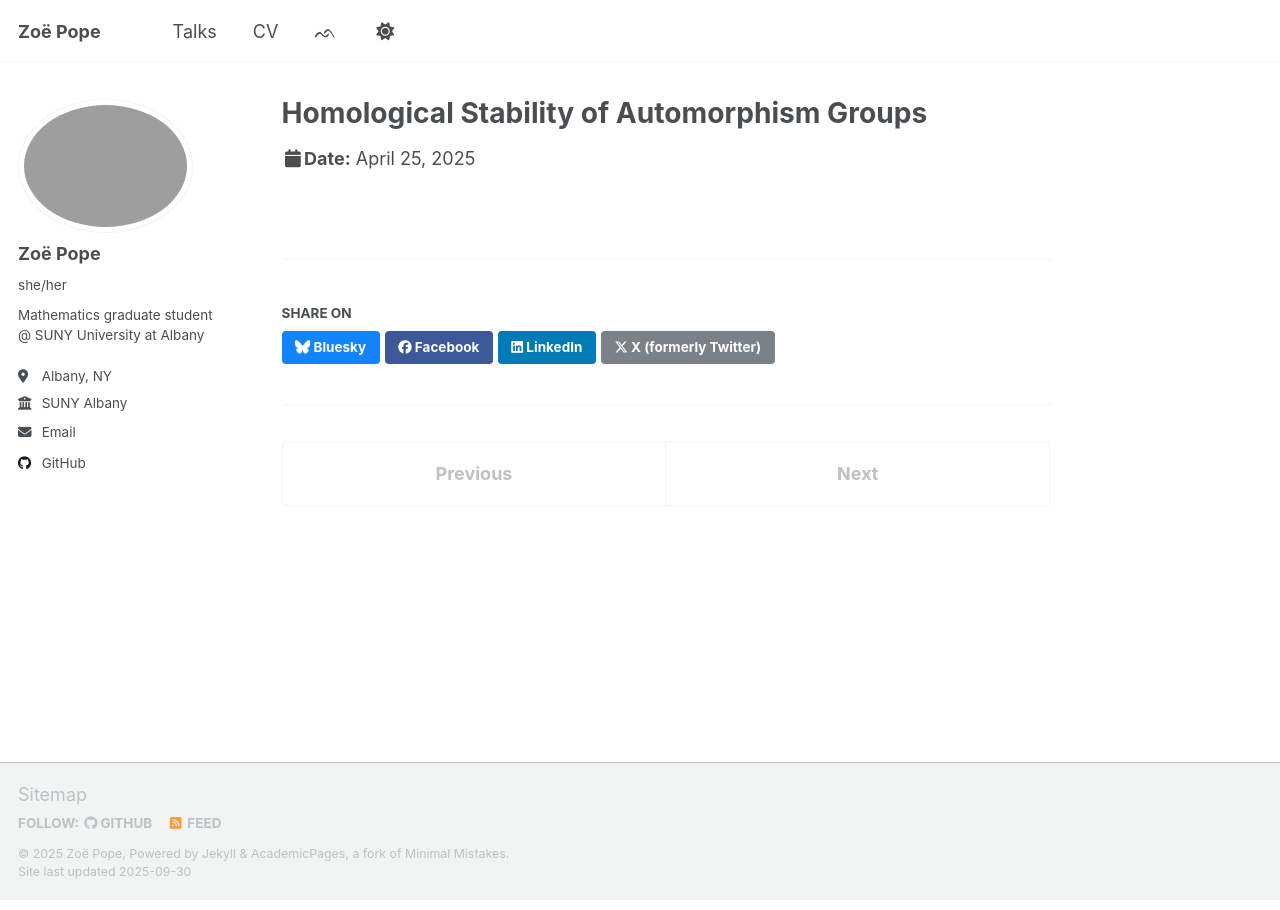
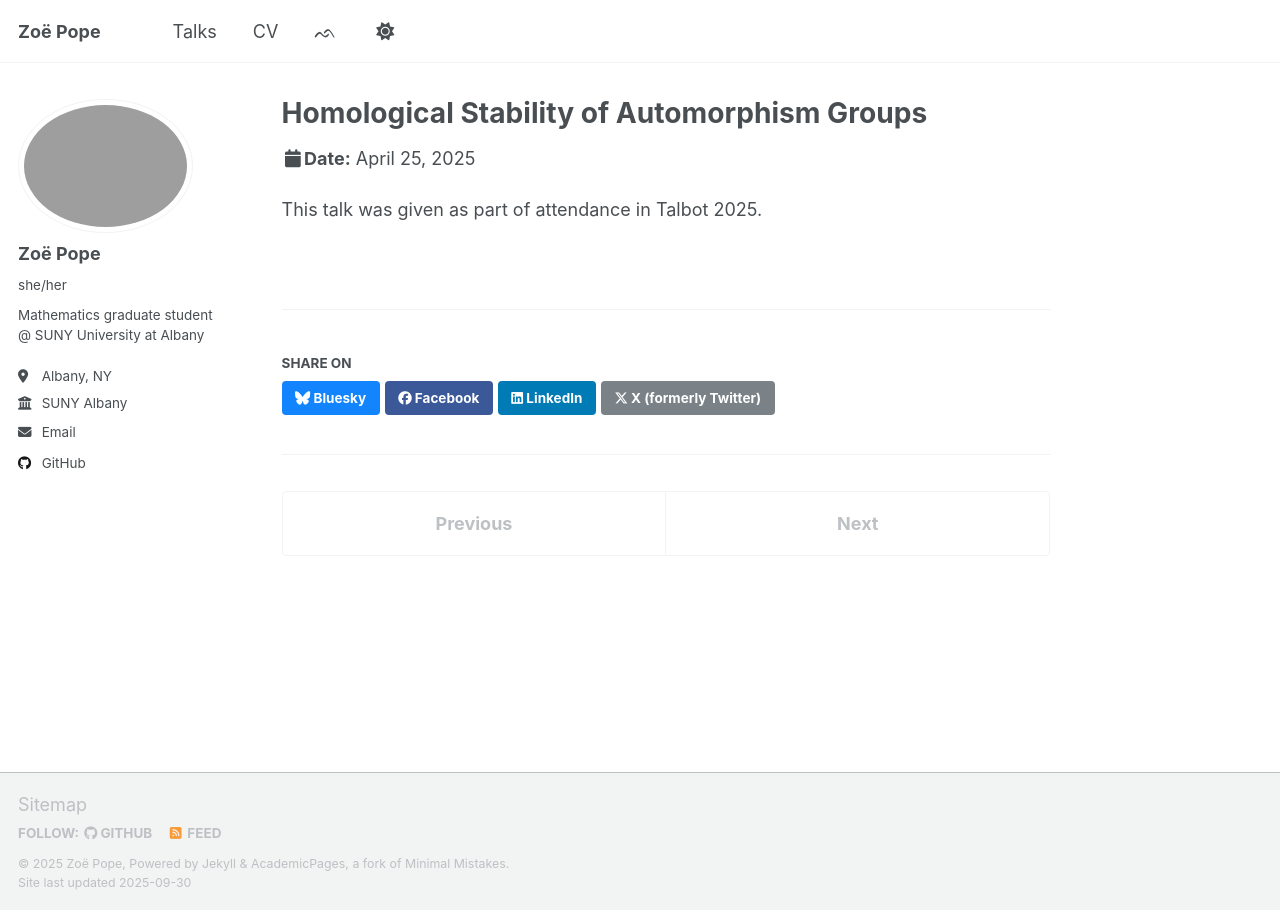
Before and after one commit to Zoe-Pope/Zoe-Pope.github.io, a Jekyll site: the page built from _talks/2025-05-29-talk.md, in a window 1280 px wide. Built offline with Jekyll 4.4.1, drawn with Linux system fonts in a browser that asks for light colours; a script that is not in the unit is left out.

Commit message:
Update 2025-05-29-talk.md

```diff
--- a/_talks/2025-05-29-talk.md
+++ b/_talks/2025-05-29-talk.md
@@ -7,3 +7,5 @@ venue: "Talbot 2025"
 date: 2025-04-25
 location: "Cassopolis, Michigan, USA"
 ---
+
+This talk was given as part of attendance in Talbot 2025.
```
